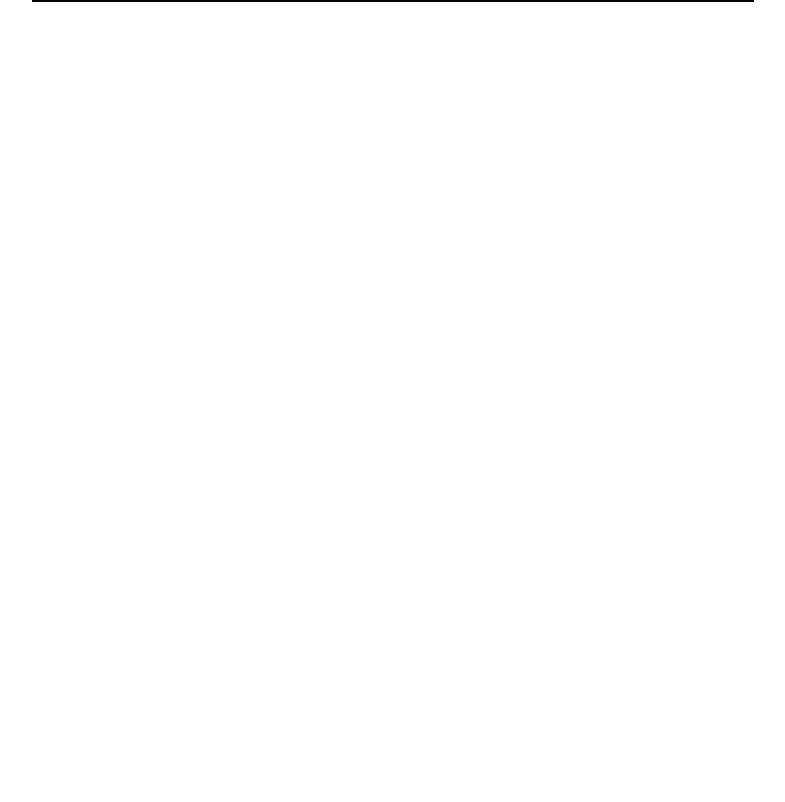
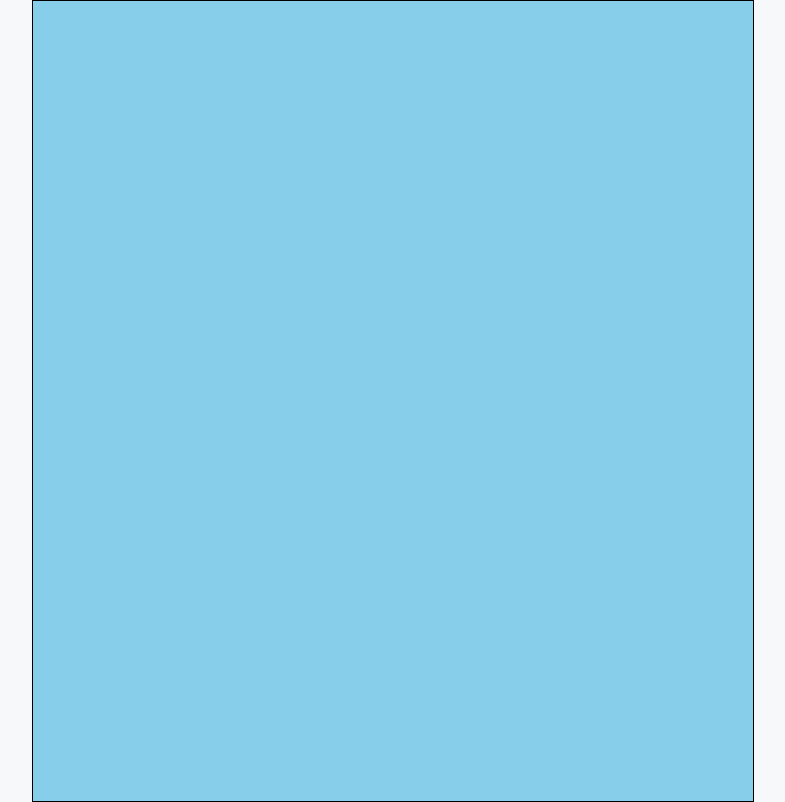
Before and after one commit to next-step/react-gift-login, a React (Vite) app: page / in a window 1280 px wide. Shown: the whole page, without its empty margins (247-1032 px from the left). Built offline with nearby package versions, Linux system fonts and the light colour scheme; a web font is replaced by a local one.

Commit message:
feat: background, center 컴포넌트 생성 및 적용

```diff
--- a/src/App.tsx
+++ b/src/App.tsx
@@ -1,10 +1,12 @@
 import '@src/App.css'
+import Background from '@src/components/background'
+import Center from './components/Center'
 function App() {
   return (
     <>
-      <main>
-
-      </main>
+      <Background>
+        <Center></Center>
+      </Background>
     </>
   )
 }
--- /dev/null
+++ b/src/components/Background.tsx
@@ -0,0 +1,19 @@
+/** @jsxImportSource @emotion/react */
+import { css } from '@emotion/react';
+import theme from '@src/styles/tokens/index';
+import { ReactNode } from 'react';
+
+interface BackgroundProps {
+  children?: ReactNode;
+}
+
+const Background = ({ children }: BackgroundProps) => {
+  const style = css`
+    background-color: ${theme.colors.gray100};
+    min-height: 100vh;
+  `;
+
+  return <div css={style}>{children}</div>;
+};
+
+export default Background;
--- /dev/null
+++ b/src/components/Center.tsx
@@ -0,0 +1,23 @@
+/** @jsxImportSource @emotion/react */
+import { css } from '@emotion/react';
+import theme from '@src/styles/tokens/index';
+import type { ReactNode } from 'react';  // ✅ 이렇게 바꿔야 함
+
+
+interface CenterProps {
+  children?: ReactNode;
+}
+
+const Center = ({ children }: CenterProps) => {
+  const style = css`
+    background-color: skyblue;
+    max-width:720px;
+    margin: 0 auto;
+    min-height: 100vh;
+    border: 1px solid black;
+  `;
+
+  return <div css={style}>{children}</div>;
+};
+
+export default Center;
--- a/src/main.tsx
+++ b/src/main.tsx
@@ -5,7 +5,6 @@ import App from '@src/App.tsx'
 import { ThemeProvider, css } from '@emotion/react';
 import theme from './styles/tokens/index';
 import "@src/styles/reset.css";
-import '@src/index.css';
 
 createRoot(document.getElementById('root')!).render(
   <StrictMode>
--- a/src/styles/tokens/index.ts
+++ b/src/styles/tokens/index.ts
@@ -1,6 +1,6 @@
-import colors from './colors';
-import typography from './typography';
-import spacing from './spacing';
+import colors from '@src/styles/tokens/colors';
+import typography from '@src/styles/tokens/typography';
+import spacing from '@src/styles/tokens/spacing';
 
 const theme = {
   colors,
```
Also changed, not shown: src/index.css (deleted).
